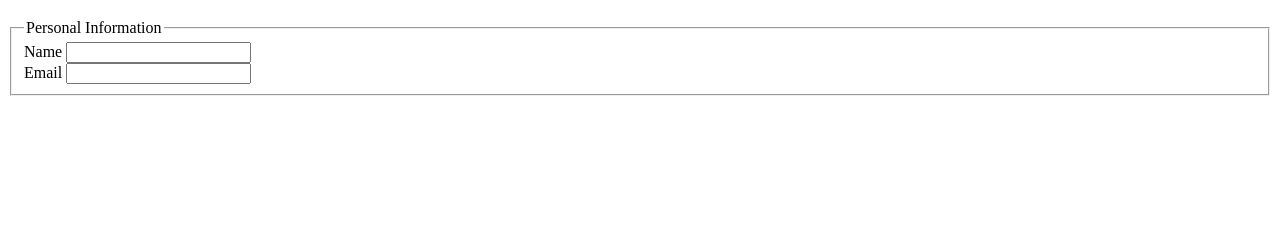
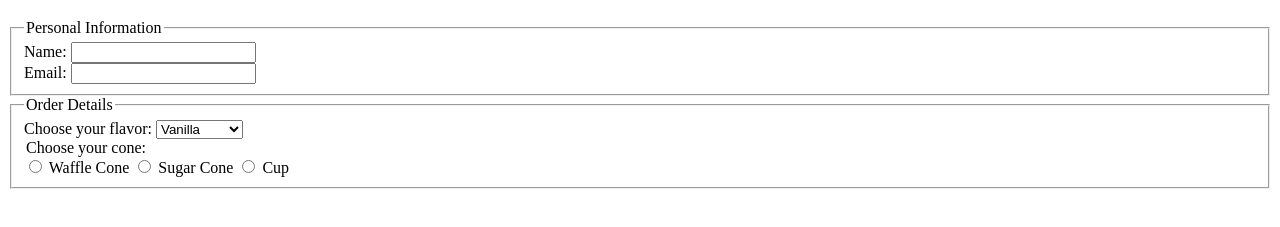
Before and after one commit to AngieBrown1/ice-cream, a plain HTML site: page index.html in a window 1280 px wide. Shown: the part 61-288 px from the top of the page. Drawn offline with Linux system fonts and the light colour scheme.

Commit message:
added the cone and toppings sections.

```diff
--- a/index.html
+++ b/index.html
@@ -5,21 +5,47 @@
     <meta name="viewport" content="width=device-width, initial-scale=1.0">
     <title>Ice Cream Order Form</title>
 </head>
+
 <body>
     <form action="" method="post">
         <h1>Ice Cream Order Form</h1>
         <fieldset>
             <legend class="title">Personal Information</legend>
             <div class="group">
-            <label for="name">Name</label>
+            <label for="name">Name:</label>
             <input type="text" id="name" class="personal" placeholder="">
             </div>
 
             <div class="group">
-                <label for="email">Email</label>
+                <label for="email">Email:</label>
                 <input type="email" id="email" class="personal" placeholder="">
             </div>
         </fieldset>
+
+        <fieldset>
+            <legend class="title">Order Details</legend>
+            <div class="group">
+                <label for="flavors">Choose your flavor:</label>
+                <select id="flavors" name="flavors">
+                    <option value="vanilla">Vanilla</option>
+                    <option value="chocolate">Chocolate</option>
+                    <option value="strawberry">Strawberry</option>
+                </select>
+            </div>
+
+            <div class="group">
+                <legend>Choose your cone:</legend>
+                <input type="radio" id="waffle" name="cone" value="waffle-cone">
+                <label for="waffle">Waffle Cone</label>
+
+                <input type="radio" id="sugar" name="cone" value="sugar-cone">
+                <label for="sugar">Sugar Cone</label>
+
+                <input type="radio" id="cup" name="cone" value="cup">
+                <label for="cup">Cup</label>
+            </div>
+        </fieldset>
     </form>
+
 </body>
 </html>
```
